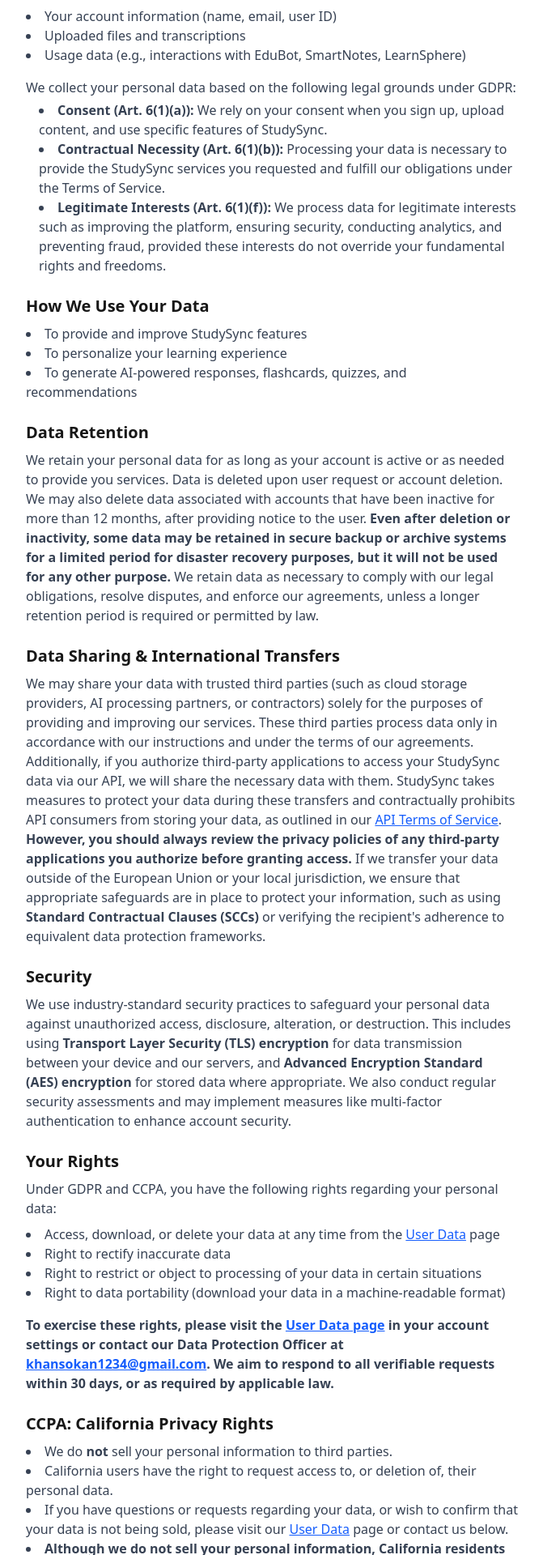
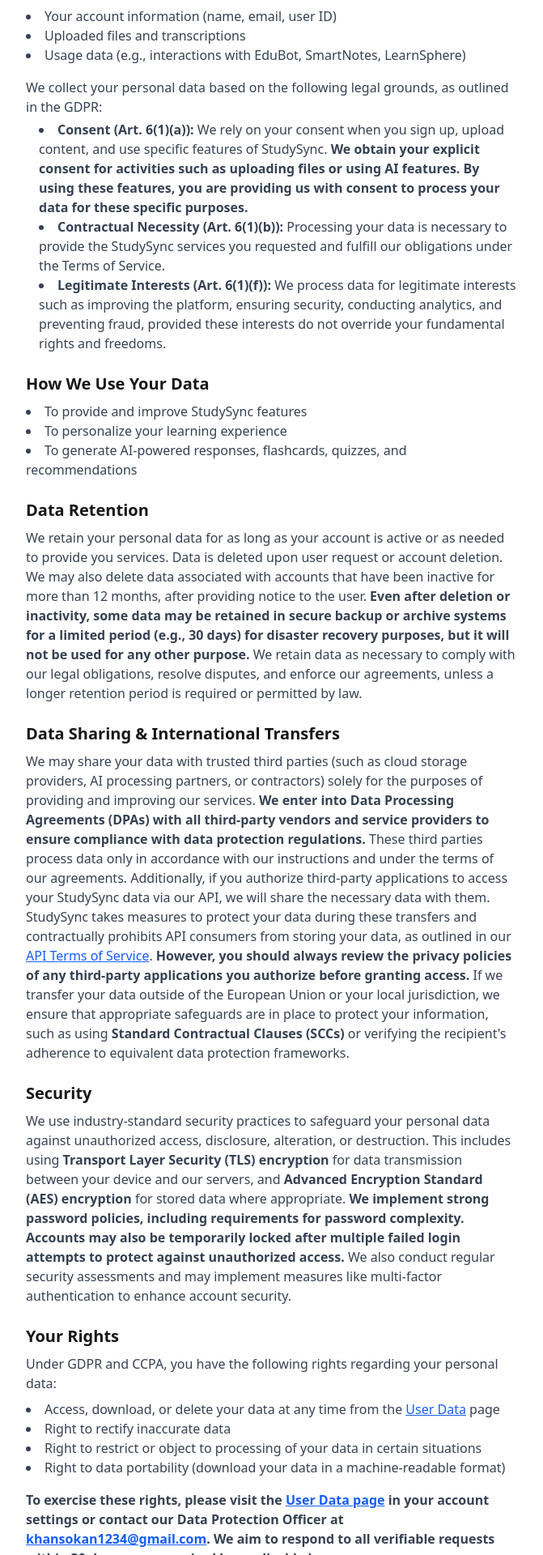
Before and after one commit to Zia-ullah-khan/studysync, a Next.js app: page /privacy in a window 1280 px wide. Shown: the part 480-2400 px from the top of the page at 81% size, without its empty margins (304-975 px from the left). Built offline with nearby package versions, Linux system fonts and the light colour scheme.

Commit message:
feat: enhance Privacy Policy and Terms of Service with detailed data handling, user rights, and security measures

```diff
--- a/src/app/privacy/page.tsx
+++ b/src/app/privacy/page.tsx
@@ -21,9 +21,9 @@
           <li>Usage data (e.g., interactions with EduBot, SmartNotes, LearnSphere)</li>
         </ul>
         <p className="mb-4 text-gray-700 dark:text-gray-200">
-          We collect your personal data based on the following legal grounds under GDPR:
+          We collect your personal data based on the following legal grounds, as outlined in the GDPR:
           <ul className="list-disc list-inside ml-4 mt-1">
-            <li><strong>Consent (Art. 6(1)(a)):</strong> We rely on your consent when you sign up, upload content, and use specific features of StudySync.</li>
+            <li><strong>Consent (Art. 6(1)(a)):</strong> We rely on your consent when you sign up, upload content, and use specific features of StudySync. <strong>We obtain your explicit consent for activities such as uploading files or using AI features. By using these features, you are providing us with consent to process your data for these specific purposes.</strong></li>
             <li><strong>Contractual Necessity (Art. 6(1)(b)):</strong> Processing your data is necessary to provide the StudySync services you requested and fulfill our obligations under the Terms of Service.</li>
             <li><strong>Legitimate Interests (Art. 6(1)(f)):</strong> We process data for legitimate interests such as improving the platform, ensuring security, conducting analytics, and preventing fraud, provided these interests do not override your fundamental rights and freedoms.</li>
           </ul>
@@ -36,15 +36,15 @@
         </ul>
         <h2 className="text-xl font-semibold mt-6 mb-2">Data Retention</h2>
         <p className="mb-4 text-gray-700 dark:text-gray-200">
-          We retain your personal data for as long as your account is active or as needed to provide you services. Data is deleted upon user request or account deletion. We may also delete data associated with accounts that have been inactive for more than 12 months, after providing notice to the user. <strong>Even after deletion or inactivity, some data may be retained in secure backup or archive systems for a limited period for disaster recovery purposes, but it will not be used for any other purpose.</strong> We retain data as necessary to comply with our legal obligations, resolve disputes, and enforce our agreements, unless a longer retention period is required or permitted by law.
+          We retain your personal data for as long as your account is active or as needed to provide you services. Data is deleted upon user request or account deletion. We may also delete data associated with accounts that have been inactive for more than 12 months, after providing notice to the user. <strong>Even after deletion or inactivity, some data may be retained in secure backup or archive systems for a limited period (e.g., 30 days) for disaster recovery purposes, but it will not be used for any other purpose.</strong> We retain data as necessary to comply with our legal obligations, resolve disputes, and enforce our agreements, unless a longer retention period is required or permitted by law.
         </p>
         <h2 className="text-xl font-semibold mt-6 mb-2">Data Sharing & International Transfers</h2>
         <p className="mb-4 text-gray-700 dark:text-gray-200">
-          We may share your data with trusted third parties (such as cloud storage providers, AI processing partners, or contractors) solely for the purposes of providing and improving our services. These third parties process data only in accordance with our instructions and under the terms of our agreements. Additionally, if you authorize third-party applications to access your StudySync data via our API, we will share the necessary data with them. StudySync takes measures to protect your data during these transfers and contractually prohibits API consumers from storing your data, as outlined in our <Link href="/tos#api-terms" className="text-blue-600 dark:text-blue-400 underline">API Terms of Service</Link>. <strong>However, you should always review the privacy policies of any third-party applications you authorize before granting access.</strong> If we transfer your data outside of the European Union or your local jurisdiction, we ensure that appropriate safeguards are in place to protect your information, such as using <strong>Standard Contractual Clauses (SCCs)</strong> or verifying the recipient's adherence to equivalent data protection frameworks.
+          We may share your data with trusted third parties (such as cloud storage providers, AI processing partners, or contractors) solely for the purposes of providing and improving our services. <strong>We enter into Data Processing Agreements (DPAs) with all third-party vendors and service providers to ensure compliance with data protection regulations.</strong> These third parties process data only in accordance with our instructions and under the terms of our agreements. Additionally, if you authorize third-party applications to access your StudySync data via our API, we will share the necessary data with them. StudySync takes measures to protect your data during these transfers and contractually prohibits API consumers from storing your data, as outlined in our <Link href="/tos#api-terms" className="text-blue-600 dark:text-blue-400 underline">API Terms of Service</Link>. <strong>However, you should always review the privacy policies of any third-party applications you authorize before granting access.</strong> If we transfer your data outside of the European Union or your local jurisdiction, we ensure that appropriate safeguards are in place to protect your information, such as using <strong>Standard Contractual Clauses (SCCs)</strong> or verifying the recipient&apos;s adherence to equivalent data protection frameworks.
         </p>
         <h2 className="text-xl font-semibold mt-6 mb-2">Security</h2>
         <p className="mb-4 text-gray-700 dark:text-gray-200">
-          We use industry-standard security practices to safeguard your personal data against unauthorized access, disclosure, alteration, or destruction. This includes using <strong>Transport Layer Security (TLS) encryption</strong> for data transmission between your device and our servers, and <strong>Advanced Encryption Standard (AES) encryption</strong> for stored data where appropriate. We also conduct regular security assessments and may implement measures like multi-factor authentication to enhance account security.
+          We use industry-standard security practices to safeguard your personal data against unauthorized access, disclosure, alteration, or destruction. This includes using <strong>Transport Layer Security (TLS) encryption</strong> for data transmission between your device and our servers, and <strong>Advanced Encryption Standard (AES) encryption</strong> for stored data where appropriate. <strong>We implement strong password policies, including requirements for password complexity. Accounts may also be temporarily locked after multiple failed login attempts to protect against unauthorized access.</strong> We also conduct regular security assessments and may implement measures like multi-factor authentication to enhance account security.
         </p>
         <h2 className="text-xl font-semibold mt-6 mb-2">Your Rights</h2>
         <p className="mb-2 text-gray-700 dark:text-gray-200">
@@ -63,12 +63,12 @@
         <ul className="list-disc list-inside mb-4 text-gray-700 dark:text-gray-200">
           <li>We do <strong>not</strong> sell your personal information to third parties.</li>
           <li>California users have the right to request access to, or deletion of, their personal data.</li>
-          <li>If you have questions or requests regarding your data, or wish to confirm that your data is not being sold, please visit our <Link href="/userdata" className="text-blue-600 dark:text-blue-400 underline">User Data</Link> page or contact us below.</li>
+          <li>If you have questions or requests regarding your data, or wish to confirm that your data is not being sold, please visit our <Link href="/userdata" className="text-blue-600 dark:text-blue-400 underline">User Data</Link> page or contact us below. <strong>To submit a verifiable request under the CCPA, please use these channels. To verify your identity, we may ask for additional information, such as account details or confirmation via your registered email address, before processing your request.</strong></li>
           <li><strong>Although we do not sell your personal information, California residents have the right to opt-out of the sale of their personal information. You can exercise this right by contacting us or visiting our [Do Not Sell My Personal Information page - Link to be added when page exists].</strong></li>
         </ul>
-        <h2 className="text-xl font-semibold mt-6 mb-2">Children's Privacy (COPPA)</h2>
+        <h2 className="text-xl font-semibold mt-6 mb-2">Children&apos;s Privacy (COPPA)</h2>
         <p className="mb-4 text-gray-700 dark:text-gray-200">
-          StudySync is not intended for use by children under the age of 13. We do not knowingly collect personal information from children under 13. If we become aware that a child under 13 has provided us with personal information, we will take steps to delete such information and terminate the child's account. If you believe we might have any information from or about a child under 13, please contact us.
+          StudySync is not intended for use by children under the age of 13. We do not knowingly collect personal information from children under 13. If we become aware that a child under 13 has provided us with personal information, we will take steps to delete such information and terminate the child&apos;s account. <strong>If you believe we might have any information from or about a child under 13, please contact us immediately at <a href="mailto:khansokan1234@gmail.com" className="text-blue-600 dark:text-blue-400 underline">khansokan1234@gmail.com</a>, and we will delete the information as required.</strong>
         </p>
         <h2 className="text-xl font-semibold mt-6 mb-2">Contact & Data Protection Officer</h2>
         <p className="mb-2 text-gray-700 dark:text-gray-200">
--- a/src/app/tos/page.tsx
+++ b/src/app/tos/page.tsx
@@ -112,7 +112,7 @@
             <strong>Support:</strong> API support levels, if any, will be specified in your subscription plan. <strong>API support is available based on your subscription level. [Details about support tiers, response times, and contact methods will be provided in the API documentation or your subscription agreement.]</strong>
           </li>
           <li>
-            <strong>Pre-Release Notification and Audit Rights:</strong> If your application or service utilizing the StudySync API is intended for public release, you must inform StudySync in writing at least 60 days prior to the planned release date. <strong>By using the API, you grant StudySync the right to conduct periodic security audits</strong> of your application's integration with the API to ensure it meets our security standards and complies with these terms, particularly regarding data handling and storage prohibitions. Public release is contingent upon successful completion and approval following the initial pre-release audit. Failure to notify StudySync, pass any required audit, or cooperate with audit requests may result in suspension or termination of your API access.
+            <strong>Pre-Release Notification and Audit Rights:</strong> If your application or service utilizing the StudySync API is intended for public release, you must inform StudySync in writing at least 60 days prior to the planned release date. <strong>By using the API, you grant StudySync the right to conduct periodic security audits</strong> of your application&apos;s integration with the API to ensure it meets our security standards and complies with these terms, particularly regarding data handling and storage prohibitions. Public release is contingent upon successful completion and approval following the initial pre-release audit. Failure to notify StudySync, pass any required audit, or cooperate with audit requests may result in suspension or termination of your API access.
           </li>
           <li>
             <strong>Attribution:</strong> Any application or service that utilizes the StudySync API must provide clear and conspicuous attribution to StudySync. This includes displaying the StudySync name or logo (as provided by StudySync) in locations where StudySync data or functionality is presented to the end-user. The specific placement and format of the attribution must be reasonable and may be subject to guidelines provided by StudySync.
```
